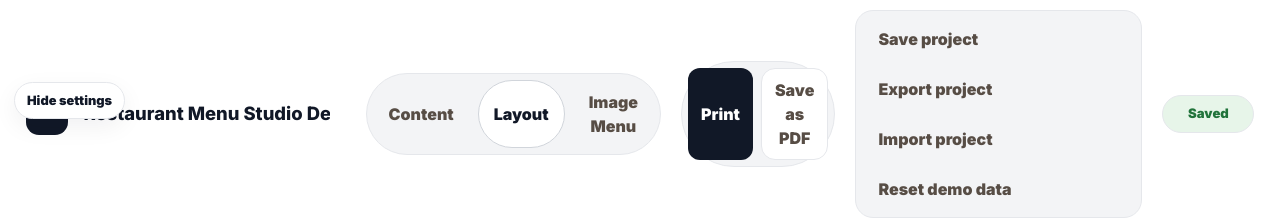
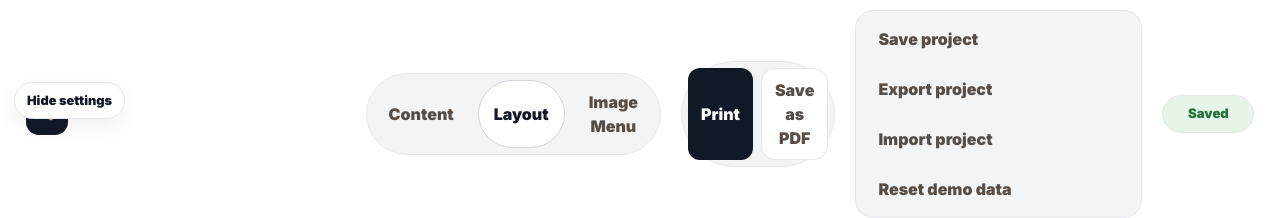
Before and after one commit to sheeeenson/print_menu, a React (Vite) app: page / in a window 1280 px wide. Shown: the top 218 px of the page. Built offline with nearby package versions, Linux system fonts and the light colour scheme.

Commit message:
Simplify app brand in navigation

```diff
--- a/src/components/MainNavigation.jsx
+++ b/src/components/MainNavigation.jsx
@@ -42,14 +42,8 @@ export function MainNavigation({ snapshot, actions }) {
 
   return (
     <nav className="main-navigation top-nav" aria-label="Main navigation">
-      <div className="brand-block">
-        <span className="brand-mark">RMS</span>
-        <input
-          aria-label="Project name"
-          className="project-name-input"
-          value={project.projectName}
-          onChange={(event) => actions.setProjectName(event.target.value)}
-        />
+      <div className="brand-block compact-brand-block">
+        <span className="brand-mark" aria-label="Restaurant Menu Studio">✏️</span>
       </div>
       <div className="section-tabs" role="tablist" aria-label="Application sections">
         <button
```
